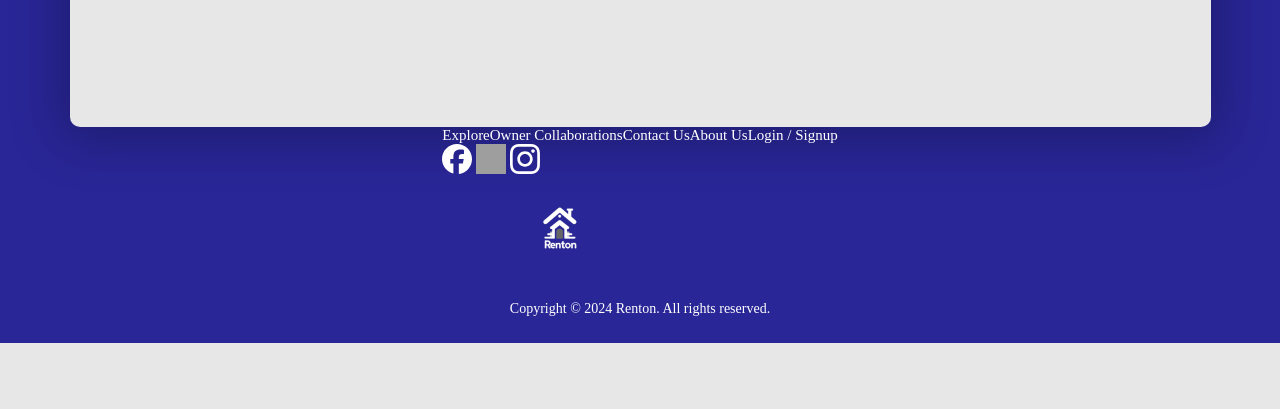
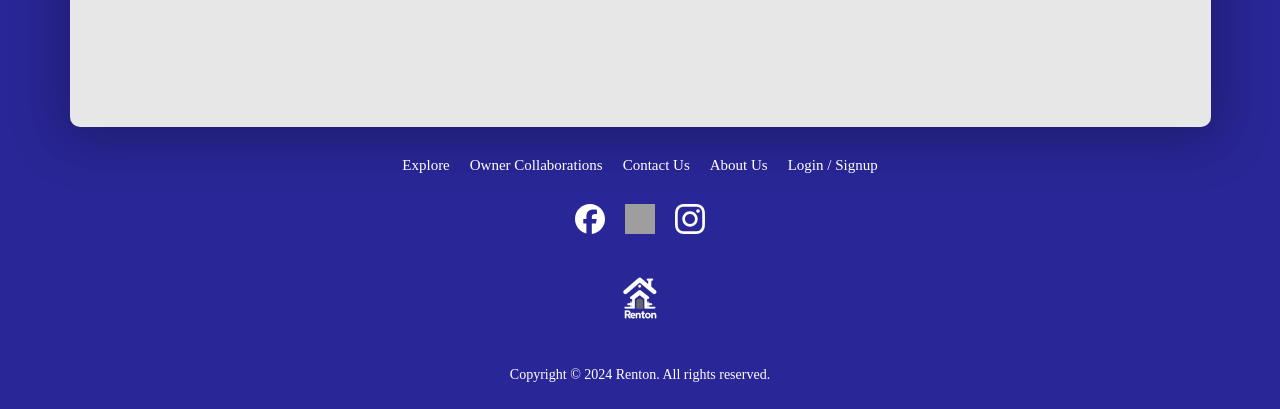
Before and after one commit to pitohui02/webdev_final, a PHP site: page /login in a window 1280 px wide; the page is wider, and only the part inside the window is pictured. Shown: the part 795-1204 px from the top of that part. Before the commit the page ends 1138 px from the top of that part, so only its background shows below. Run offline with PHP 8.4, Linux system fonts and the light colour scheme; grey boxes are pictures that could not be loaded.

Commit message:
finished: login page

```diff
--- a/config.php
+++ b/config.php
@@ -3,7 +3,8 @@
   $user="root";// user name
   $pass="";//password
   //$dbname="system_integration"; //database name
-  $dbname="caseStudy"; //database name
+  $dbname="testdb"; //database name
+
   $conn= new mysqli($server,$user,$pass,$dbname);
   if($conn->connect_error){
     die('Connection Problem:'.$conn->connect_error);
--- a/login.php
+++ b/login.php
@@ -201,6 +201,8 @@
         justify-content: center;
         align-items: center;
         flex-direction: column;
+
+        margin-top: 30px;
     }
 
 
@@ -209,9 +211,25 @@
         flex-direction: row;
         justify-content: space-evenly;
         align-items: center;
+        gap: 20px;
     }
 
+    .footer-socials {
+        display: flex;
+        flex-direction: row;
+        justify-content: center;
+        align-items: center;
+        gap: 20px;
+        margin-top: 30px;
+    }
 
+    .footer-copyrights {
+        display: flex;
+        flex-direction: column;
+        justify-content: center;
+        align-items: center;
+        margin-top: 10px;
+    }
 
     footer a {
         color: #FFF;
```
